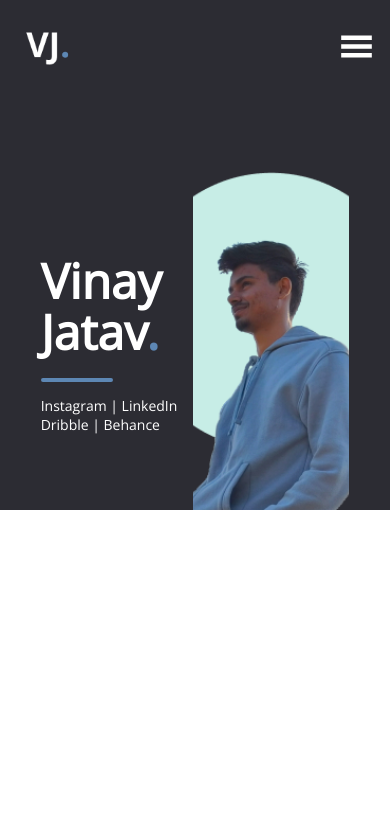
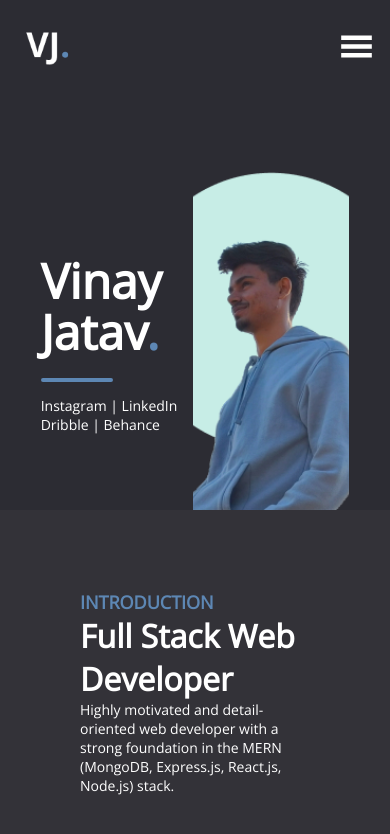
Before and after one commit to VinayJv/portfolio-new, a React (Create React App) app: page / in a window 390 px wide. Shown: the top 834 px of the page. Built offline with nearby package versions, Linux system fonts and the light colour scheme.

Commit message:
Introduction Completed

```diff
--- a/src/App.css
+++ b/src/App.css
@@ -1,4 +1,4 @@
-/* #2c2c33, #ae5029, #282831, #5D87B4 */
+/* #2c2c33, #ae5029, #282831, #5D87B4, #333238 */
 
 @import url('https://fonts.googleapis.com/css2?family=Open+Sans&display=swap');
 *{
--- a/src/pages/Introduction/Introduction.css
+++ b/src/pages/Introduction/Introduction.css
@@ -64,6 +64,12 @@ span{
     .introduction-container-child{
         width: 40%;
     }
+    .introduction-mobile{
+        display: flex;
+        flex-direction: column;
+        padding: 5rem;
+        background-color: #333238;
+    }
 }
 @media only screen and (max-width: 1200px) and (min-width: 600px) {
     .introduction-container {
--- a/src/pages/Introduction/Introduction.js
+++ b/src/pages/Introduction/Introduction.js
@@ -2,6 +2,7 @@ import "./Introduction.css";
 
 export function Introduction() {
     return (
+        <div>
             <div className="introduction-container">
                 <div>
                     <div>
@@ -21,5 +22,12 @@ export function Introduction() {
                     <p className="lg-text">Developer</p>
                     <p className="introduction-sm-text">Highly motivated and detail-oriented web developer with a strong foundation in the MERN (MongoDB, Express.js, React.js, Node.js) stack.</p>
                 </div>
+            </div>
+            <div className="introduction-mobile only-mobile">
+                <p className="introduction-header-highlight">INTRODUCTION</p>
+                <p className="lg-text">Full Stack Web</p>
+                <p className="lg-text">Developer</p>
+                <p className="introduction-sm-text">Highly motivated and detail-oriented web developer with a strong foundation in the MERN (MongoDB, Express.js, React.js, Node.js) stack.</p>
+            </div>
         </div>);
 }
```
Lines whose indentation alone changed are shown as unchanged.
